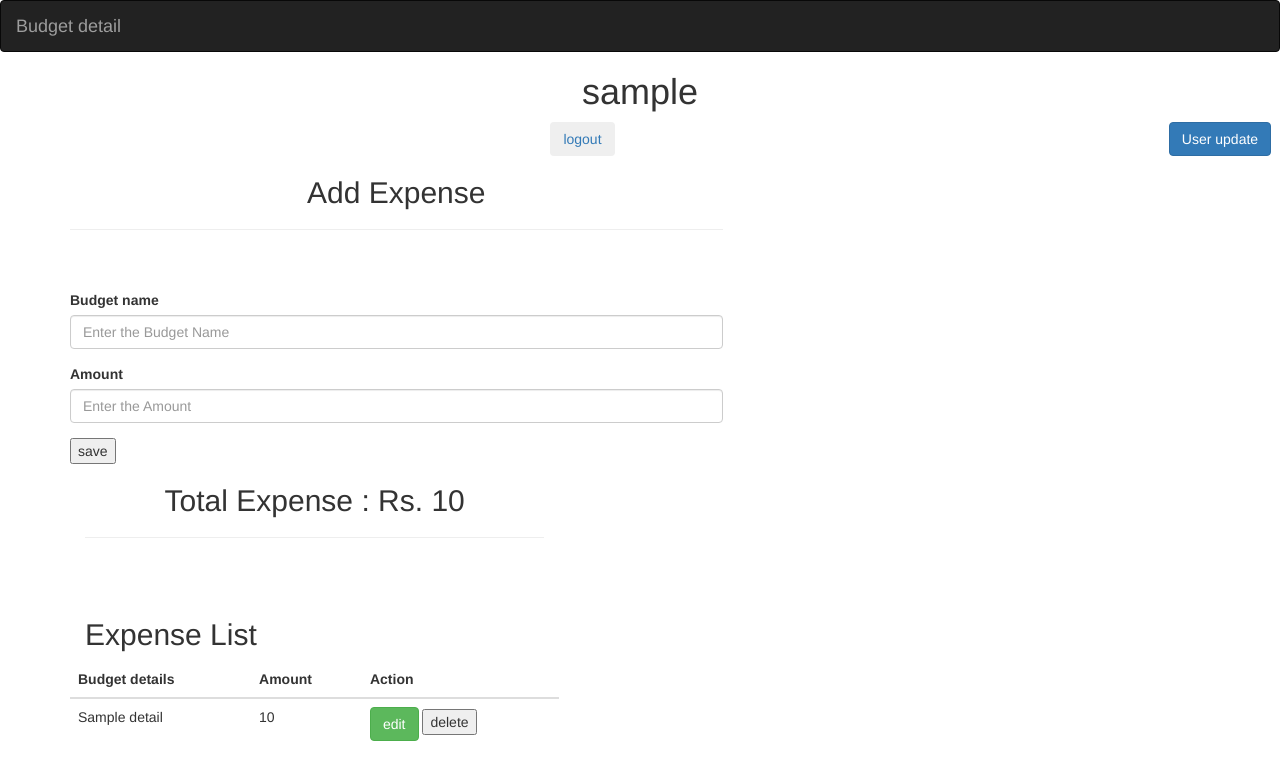
After one commit to Sivakumar-21/User_login-php-mysql-database, a PHP site: page /home.php in a window 1280 px wide. The commit adds this page. Shown: the top 780 px of the page. Run offline with PHP 8.4, Linux system fonts and the light colour scheme; the visitor is signed in with stand-in values (Sample User, id 1); tables that the repository leaves empty or names only in its code hold one stand-in row (values such as "Sample post").

Commit message:
add budget details

```diff
--- a/connect.php
+++ b/connect.php
@@ -9,11 +9,13 @@ if(!$con){
 }
 if(isset($_POST['submit']))
 {
-    //print_r($_POST);exit;
+    // print_r($_POST[]);exit;
     $username = $_POST['username'];
     $email = $_POST['email'];
     $password =password_hash ($_POST['password'] ,PASSWORD_DEFAULT);
-    $confirmpassword = $_POST['confirmpassword'];
+    // $password =$_POST['password'];
+    // $confirmpassword = $_POST['confirmpassword'];
+    $confirmpassword =password_hash ($_POST['confirmpassword'] ,PASSWORD_DEFAULT);
     $phonenumber = $_POST['phonenumber'];
 
     $mysql_query = "INSERT INTO user_data (username,email,password,confirmpassword,phonenumber)
--- /dev/null
+++ b/home.php
@@ -0,0 +1,173 @@
+<?php
+session_start();
+$userid=$_SESSION['id'];
+$servername = "localhost";
+$username = "root";
+$password = "";
+$dbname = "form";
+$con = mysqli_connect($servername,$username,$password,$dbname);
+
+
+if($con->connect_error){
+    die("connection failed:".$con->connect_error);
+}
+$total = 0;
+$update = false;
+$id=0;
+$name = '';
+$amount = '';
+
+
+
+// Total budget
+
+$result= mysqli_query($con,"SELECT * FROM budget_details WHERE user_id=$userid");
+while($row= $result -> fetch_assoc()){
+    if(!empty($row['amount'])){
+        $total=$total + $row['amount'];
+    }
+}
+?>
+<!DOCTYPE html>
+<html lang="en">
+<head>
+    <meta charset="UTF-8">
+    <meta http-equiv="X-UA-Compatible" content="IE=edge">
+    <meta name="viewport" content="width=device-width, initial-scale=1.0">
+    <title>Homepage</title>
+    <link rel="stylesheet" href="https://maxcdn.bootstrapcdn.com/bootstrap/3.4.1/css/bootstrap.min.css">
+    <script src="https://code.jquery.com/jquery-3.6.3.min.js" integrity="sha256-pvPw+upLPUjgMXY0G+8O0xUf+/Im1MZjXxxgOcBQBXU=" crossorigin="anonymous"></script>
+</head>
+<body>
+<nav class="navbar navbar-inverse bg-dark navbar-dark">
+        <span class="navbar-brand">Budget detail</span>
+    </nav>
+      <h1 style="text-align: center;"><?php echo $_SESSION['username'];?></h1>
+       <button style="text-align: center;margin:0 43%;" class="btn btn-secondary"><a href="logout.php">logout</a></button>
+       <button type="button" class="btn btn-primary"><a href="user_update.php" style="color:white;">User update</a></button>
+       <div class="container">
+        <div class="row">
+            <div class="col-xs-9 col-md-7">
+                <h2 class="text-center">Add Expense</h2>
+                <hr><br>
+                <form id="form" >
+                    <div class="form-group">
+                    <input type="hidden" id="userid" name="userid" value="<?php echo $_SESSION['id'];?>"><br>
+                        <label for="budget">Budget name</label>
+                        <input type="hidden" id="id" name="id" value="<?php echo $id; ?>"/>
+                        <input type="text" name="budget" id="budgettitle"  class="form-control" placeholder="Enter the Budget Name" required  value="<?php echo $name; ?>"/>
+                    </div>
+                    <div class="form-group">
+                        <label for="Amount">Amount</label>
+                        <input type="number" name="amount" id="amount" class="form-control" placeholder="Enter the Amount" required value="<?php echo $amount; ?>"/>
+                    </div>
+
+                    <input  type="button" name="update" value="update" id="update"/>
+
+                    <input type="button" id="Save" name="Save"  value="save"/>
+                </form>
+                <div class="col-xs-9 ">
+                <h2 class="text-center">Total Expense : Rs. <?php echo $total; ?></h2>
+                <hr>
+                <br><br>
+                <h2>Expense List</h2>
+                <?php
+                $result= mysqli_query($con,"SELECT * FROM budget_details WHERE user_id=$userid");
+                ?>
+                <div class="row justify-content-center">
+                    <table class="table">
+                        <thead>
+                            <tr>
+                                <th>Budget details</th>
+                                <th>Amount</th>
+                                <th colspan="2">Action</th>
+                            </tr>
+                        </thead>
+                            <?php
+                            while($row=$result->fetch_assoc()):
+                                // print_r($row);
+                            ?>
+
+                            <tr  id="tr_<?php echo $row['budget_id']?>">
+                                <td ><?php echo $row['budget_name']; ?></td>
+                                <td ><?php echo $row['amount']; ?></td>
+                                <td>
+                                   <a href="index.php" id="<?php echo $row['budget_id']; ?>" class="btn btn-success  ">edit</a>
+                                  <button type="button" name="button" class="delete" id="<?php echo $row['budget_id']?>">delete</button>
+                                </td>
+                            </tr>
+                            <?php endwhile ?>
+                    </table>
+                </div>
+
+            </div>
+
+        </div>
+    </div>
+    <script src="https://maxcdn.bootstrapcdn.com/bootstrap/4.0.0/js/bootstrap.min.js" integrity="sha384-JZR6Spejh4U02d8jOt6vLEHfe/JQGiRRSQQxSfFWpi1MquVdAyjUar5+76PVCmYl" crossorigin="anonymous"></script>
+<script>
+  $(document).ready(function(){
+      $('#update').hide();
+      $("#Save").click(function(e) {
+        e.preventDefault();
+        $.ajax({
+          type: 'POST',
+          url: 'save.php',
+          data: $("#form").serialize(),
+          success: function(data) {
+            // alert("Data submitted successfully");
+            $("thead").append(data);
+            $('#budgettitle').val('');
+            $('#amount').val('');
+          }
+        });
+      });
+      $(".delete").click(function(e) {
+        e.preventDefault();
+        var del=$(this).attr('id');
+        $.ajax({
+          type: 'POST',
+          url: 'delete.php',
+          data:'delete_id='+ del,
+          success: function(data) {
+            // alert("delete successfully");
+            let obj= JSON.parse(data)
+            var del=obj.id
+          $("#tr_"+del).remove();
+          }
+        });
+      });
+      $(".btn-success").click(function(e) {
+          e.preventDefault();
+          $('#update').show();
+          $('#Save').hide();
+          var row= $(this);
+          var Id=$(this).attr('id');
+          $("#id").val(Id);
+          var budget= row.closest("tr").find("td:eq(0)").text();
+          $("#budgettitle").val(budget);
+          var amount= row.closest("tr").find("td:eq(1)").text();
+          $("#amount").val(amount);
+      });
+      $("#update").click(function(e) {
+          e.preventDefault();
+          $.ajax({
+            type: 'POST',
+            url: 'update.php',
+            data: $("#form").serialize(),
+            success: function(data) {
+            let name= JSON.parse(data)
+            console.log(name);
+              $('#tr_'+name.id).find('td:eq(1)').text(name.amount);
+              $('#tr_'+name.id).find('td:eq(0)').text(name.name);
+              $('#budgettitle').val('');
+              $('#amount').val('');
+              $('#update').hide();
+              $('#Save').show();
+            }
+          });
+        });
+  });
+</script>
+</body>
+</html>
--- a/logout.php
+++ b/logout.php
@@ -1,5 +1,5 @@
 <?php
 session_start();
-session_unset();
+session_destroy();
 header("location:login.php");
 ?>
```
Also changed, not shown: delete.php (added, +13 -0 lines), homepage.php (deleted, +0 -28 lines), login.php (+8 -6 lines), login_proces.php (renamed from login_process.php, +9 -5 lines), password_update.php (added, +33 -0 lines), save.php (added, +30 -0 lines), update.php (added, +13 -0 lines), user_update.php (added, +75 -0 lines).
